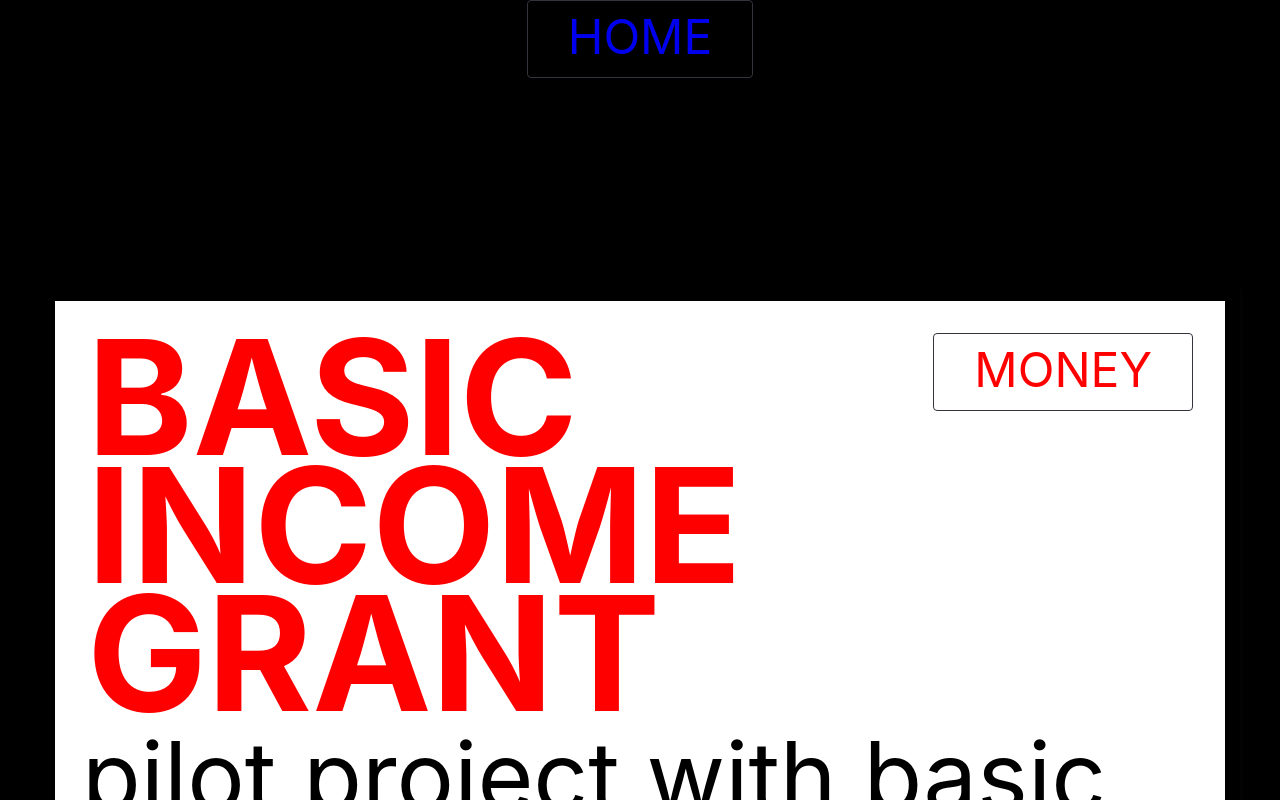
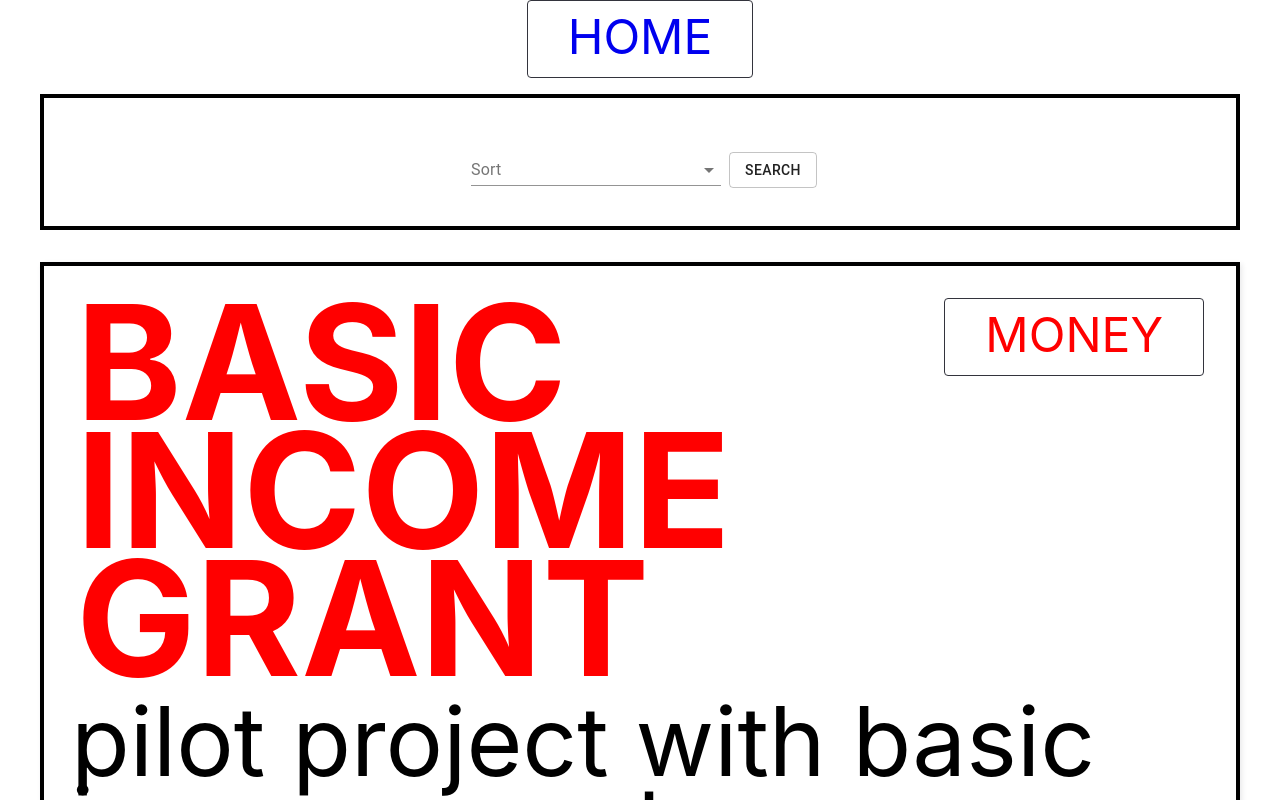
Before and after one commit to ColinRosati1/ubi, a React (Create React App) app: page /directory in a window 1280 px wide. Shown: the top 800 px of the page. Built offline with nearby package versions, Linux system fonts and the light colour scheme.

Commit message:
Setup absolute paths

```diff
--- a/src/components/core/IndexCard/IndexCard.module.scss
+++ b/src/components/core/IndexCard/IndexCard.module.scss
@@ -2,11 +2,11 @@
 @import 'src/styles/colors';
 
 .wrapper {
-  @include flexContainer(column, flex-start, right);
+  @include flexContainer(flex-start, right, column);
   font-size: 1.8rem;
   width: 75rem;
   padding: 2rem;
-  border: 15px solid $black;
+  border: 4px solid $black;
   box-shadow: 2px 2px 5px rgba($tunaBlack, 0.1);
   background: $white;
   color: $redPrimary;
--- a/src/components/core/IndexCard/index.tsx
+++ b/src/components/core/IndexCard/index.tsx
@@ -2,7 +2,7 @@ import React, { FC } from 'react';
 
 import styles from './IndexCard.module.scss';
 import { ItemCardProps } from './types';
-import MainButton from '../MainButton';
+import MainButton from 'components/core/MainButton';
 
 const IndexCard: FC<ItemCardProps> = ({
   endDate,
--- a/src/components/dedicated/Directory/IndexWrapper/index.tsx
+++ b/src/components/dedicated/Directory/IndexWrapper/index.tsx
@@ -2,8 +2,8 @@ import React, { FC } from 'react';
 
 import styles from './IndexWrapper.module.scss';
 
-import IndexCard from '../../../core/IndexCard';
-import { universalBasicIncomeCases } from '../../../../constants/universalBasicIncomeCases';
+import IndexCard from 'components/core/IndexCard';
+import { universalBasicIncomeCases } from 'constants/universalBasicIncomeCases';
 
 const IndexWrapper: FC = () => {
   const entries = universalBasicIncomeCases();
--- a/src/components/dedicated/Directory/SearchWrapper/SearchItems/SearchItems.module.scss
+++ b/src/components/dedicated/Directory/SearchWrapper/SearchItems/SearchItems.module.scss
@@ -1,5 +1,11 @@
+@import 'src/styles/mixins';
+
 .wrapper {
+  @include flexContainer(center, center);
   width: 100%;
-  border: 16px solid black;
+  border: 4px solid black;
   padding: 2rem;
+  display: flex;
+  align-items: center;
+  justify-content: center;
 }
--- a/src/components/dedicated/Directory/SearchWrapper/SearchItems/index.tsx
+++ b/src/components/dedicated/Directory/SearchWrapper/SearchItems/index.tsx
@@ -1,48 +1,51 @@
-import React, { FC, MouseEvent } from 'react';
+import React, { FC } from 'react';
 import { makeStyles } from '@material-ui/core/styles';
 import InputLabel from '@material-ui/core/InputLabel';
-import MenuItem from '@material-ui/core/MenuItem';
-import FormHelperText from '@material-ui/core/FormHelperText';
 import FormControl from '@material-ui/core/FormControl';
 import Select from '@material-ui/core/Select';
+import Button from '@material-ui/core/Button';
+
 import styles from './SearchItems.module.scss';
 
 const useStyles = makeStyles(theme => ({
   formControl: {
     margin: theme.spacing(1),
-    minWidth: 120,
+    minWidth: 250,
   },
   selectEmpty: {
-    marginTop: theme.spacing(2),
+    marginTop: theme.spacing(5),
   },
 }));
 
 const SearchItems: FC = () => {
   const classes = useStyles();
-  // const [age, setAge] = React.useState('EventTarget');
-
-  const handleChange = (event: MouseEvent) => {
-    console.log(event.currentTarget);
-    event.preventDefault();
-    // setAge(event.currentTarget);
+  const [filter, setFilter] = React.useState('EventTarget');
+  const handleChange = (event: React.ChangeEvent<{ value: unknown }>) => {
+    console.log(filter);
+    setFilter(event.target.value as string);
   };
 
   return (
     <div className={styles.wrapper}>
       <FormControl className={classes.formControl}>
-        <InputLabel id="demo-simple-select-label">Sort</InputLabel>
+        <InputLabel htmlFor="age-native-simple">Sort</InputLabel>
         <Select
-          labelId="demo-simple-select-label"
-          id="demo-simple-select"
-          value={'Sort'}
-          type={'visible'}
-          onClick={handleChange}
+          native
+          onChange={handleChange}
+          inputProps={{
+            name: 'Sort',
+            id: 'age-native-simple',
+          }}
         >
-          <MenuItem value={'Location'}>Location</MenuItem>
-          <MenuItem value={'Length'}>Length</MenuItem>
-          <MenuItem value={'Income'}>Income</MenuItem>
+          <option aria-label="None" value="" />
+          <option value={'Location'}>Location</option>
+          <option value={'Length'}>Length</option>
+          <option value={'Income'}>Income</option>
         </Select>
       </FormControl>
+      <Button variant="outlined" style={{ marginTop: '1rem' }}>
+        Search
+      </Button>
     </div>
   );
 };
--- a/src/components/dedicated/Directory/index.tsx
+++ b/src/components/dedicated/Directory/index.tsx
@@ -4,7 +4,7 @@ import { Link } from 'react-router-dom';
 import styles from './Directory.module.scss';
 import IndexWrapper from './IndexWrapper';
 
-import MainButton from '../../core/MainButton';
+import MainButton from 'components/core/MainButton';
 import SearchWrapper from './SearchWrapper';
 
 const Body: FC = () => {
--- a/src/components/dedicated/Index/IndexBody/IndexBody.module.scss
+++ b/src/components/dedicated/Index/IndexBody/IndexBody.module.scss
@@ -6,7 +6,7 @@
 }
 
 body {
-  background-color: black;
+  background-color: $white;
 }
 
 .wrapper {
--- a/src/styles/_mixins.scss
+++ b/src/styles/_mixins.scss
@@ -1,4 +1,4 @@
-@mixin flexContainer($direction, $align, $justify) {
+@mixin flexContainer($align, $justify, $direction: row) {
   display: flex;
   flex-direction: $direction;
   align-items: $align;
```
Also changed, not shown: tsconfig.json (+4 -9 lines).
